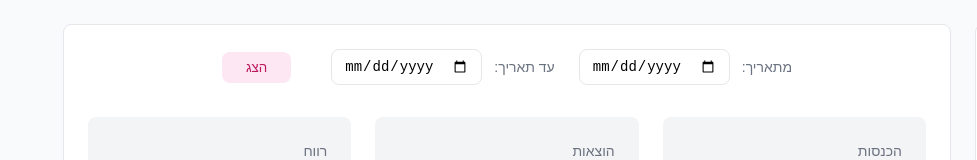
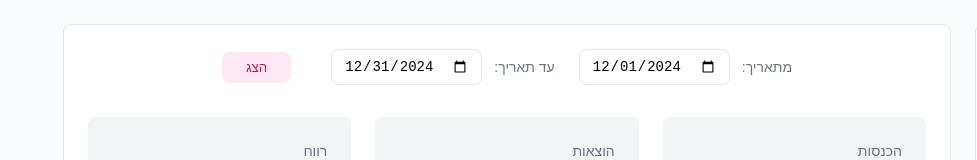
Before and after one commit to refaelBZ/InFlow, a React (Vite) app in the folder client/: page / in a window 1280 px wide. Shown: the top 160 px of the page, without its empty margins (303-1280 px from the left). Built offline with nearby package versions, Linux system fonts and the light colour scheme; no server answers.

Commit message:
loading options, default date

```diff
--- a/client/src/components/Dashboard/index.jsx
+++ b/client/src/components/Dashboard/index.jsx
@@ -1,4 +1,4 @@
-import React, { useState } from 'react';
+import React, { useEffect, useState } from 'react';
 import styles from './style.module.scss';
 import axios from 'axios';
 
@@ -7,9 +7,12 @@ export default function Dashboard() {
   const [totalIncome, setTotalIncome] = useState(0);
   const [startDate, setStartDate] = useState('');
   const [endDate, setEndDate] = useState('');
+  const [isLoading, setIsLoading] = useState(false);
+  const [defaultDate, setDefaultDate] = useState(new Date());
 
   const BASE_URL = import.meta.env.VITE_API_URL;
   const handleGet = async () => {
+    setIsLoading(true);
     try {
       const response = await axios.get(`${BASE_URL}/expense`, {
         params: {
@@ -29,6 +32,7 @@ export default function Dashboard() {
         }
       });
       setTotalIncome(response.data);
+      setIsLoading(false);
     } catch (err) {
       console.error(err);
     }
@@ -36,6 +40,29 @@ export default function Dashboard() {
 
   const profit = totalIncome - totalExpenses;
 
+  const calculateCurrentMonthRange = () => {
+    const now = new Date();
+    const firstDay = new Date(now.getFullYear(), now.getMonth(), 1);
+    const lastDay = new Date(now.getFullYear(), now.getMonth() + 1, 0);
+
+    const formatDate = (date) => {
+      const year = date.getFullYear();
+      const month = String(date.getMonth() + 1).padStart(2, '0');
+      const day = String(date.getDate()).padStart(2, '0');
+      return `${year}-${month}-${day}`;
+    };
+
+    return {
+      startDate: formatDate(firstDay),
+      endDate: formatDate(lastDay)
+    };
+  };
+
+  useEffect(() => {
+    const { startDate, endDate } = calculateCurrentMonthRange();
+    setStartDate(startDate);
+    setEndDate(endDate);
+  }, []);
 
   return (
     <div className={styles.dashboardContainer}>
@@ -58,23 +85,40 @@ export default function Dashboard() {
             />
           </div>
           <button onClick={handleGet} className={styles.fetchButton}>
-      הצג
+           {isLoading? "טוען...": "הצג"}
           </button>
         </div>
       </div>
-
       <div className={styles.statsGrid}>
   <div className={styles.statCard}>
     <h3 className={styles.statTitle}>הכנסות</h3>
-          <p className={styles.statValue}>₪ {totalIncome.toLocaleString()}</p>
+    <p className={styles.statValue}>
+      {isLoading ? (
+        <div className={styles.loader} />
+      ) : (
+        `₪ ${totalIncome.toLocaleString()}`
+      )}
+    </p>
   </div>
   <div className={styles.statCard}>
     <h3 className={styles.statTitle}>הוצאות</h3>
-          <p className={styles.statValue}>₪ {totalExpenses.toLocaleString()}</p>
+    <p className={styles.statValue}>
+      {isLoading ? (
+        <div className={styles.loader} />
+      ) : (
+        `₪ ${totalExpenses.toLocaleString()}`
+      )}
+    </p>
   </div>
   <div className={styles.statCard}>
     <h3 className={styles.statTitle}>רווח</h3>
-          <p className={styles.statValue}>₪ {profit.toLocaleString()}</p>
+    <p className={styles.statValue}>
+      {isLoading ? (
+        <div className={styles.loader} />
+      ) : (
+        `₪ ${profit.toLocaleString()}`
+      )}
+    </p>
   </div>
 </div>
     </div>
--- a/client/src/components/Dashboard/style.module.scss
+++ b/client/src/components/Dashboard/style.module.scss
@@ -83,7 +83,20 @@
     }
   }
 
+  .loader {
+    width: 24px;
+    height: 24px;
+    border: 3px solid #f3f3f3;
+    border-top: 3px solid #3498db;
+    border-radius: 50%;
+    animation: spin 1s linear infinite;
+    display: inline-block;
+  }
 
+  @keyframes spin {
+    0% { transform: rotate(0deg); }
+    100% { transform: rotate(360deg); }
+  }
 
 
 @media (max-width: 768px) {
```
Lines whose indentation alone changed are shown as unchanged.
